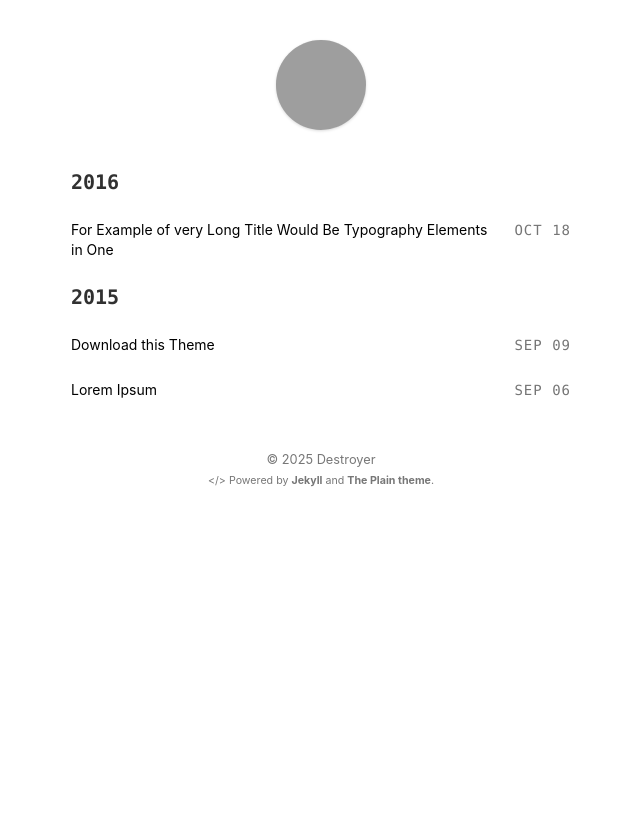
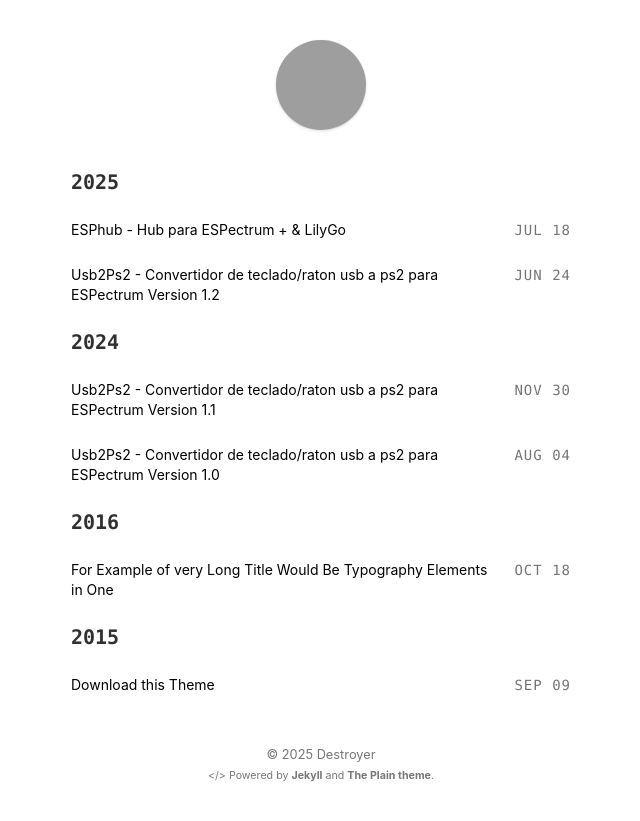
Before and after one commit to destroyer-dcf/destroyer-dcf.github.io, a Jekyll site: the page built from index.html, in a window 1280 px wide. Shown: the top 821 px of the page, without its empty margins (319-959 px from the left). Built offline with Jekyll 4.4.1, drawn with Linux system fonts in a browser that asks for light colours; some of the changed lines change nothing that is shown; grey boxes are pictures that could not be loaded.

Commit message:
fist commit

````diff
--- a/_config.yml
+++ b/_config.yml
@@ -8,7 +8,7 @@ logo_url:           https://avatars0.githubusercontent.com/u/105808314?v=4 # Get
 url:                https://destroyer-dcf.github.io # main url
 baseurl:
 permalink:          /:title # Post permalink
-timezone:           Asia/Kuala_Lumpur # https://en.wikipedia.org/wiki/List_of_tz_database_time_zones
+timezone:           Europe/Madrid # https://en.wikipedia.org/wiki/List_of_tz_database_time_zones
 mathjax:            true  # enables support for mathjax - set to 'false' to disable
 social_share_previews: true
 encoding:           UTF-8
@@ -25,9 +25,9 @@ include:            [ "robots.txt" ]
 exclude:            [ "LICENSE", "README.md", "CNAME", "vendor", "Gemfile", "script" ]
 plugins:
   - jekyll-sitemap
-  - jekyll-remote-theme
+#   - jekyll-remote-theme
 
-remote_theme: heiswayi/the-plain
+# remote_theme: heiswayi/the-plain
 
 
 defaults:
--- /dev/null
+++ b/_posts/2024-08-04-usb2ps2-version-1.0.md
@@ -0,0 +1,126 @@
+---
+title: Usb2Ps2 - Convertidor de teclado/raton usb a ps2 para ESPectrum Version 1.0
+updated: 2025-07-18 20:56
+---
+
+Esta placa esta diseñada para dar soporte a teclados USB en el emulador [ESPectrum](https://github.com/EremusOne/ESPectrum) creado por [Eremus](https://github.com/EremusOne). El firmware original esta creado por [NoOne](https://github.com/No0ne) para placas de desarrollo Raspberry Pico, yo lo he adaptado para la RP2040 Zero.
+> **Soporte para Teclado USB y PS/2**
+
+> **Repositorio:** [https://github.com/destroyer-dcf/usb2ps2](https://github.com/destroyer-dcf/usb2ps2)
+> **Firmware:** [Version 1.0 - usb2ps2.uf2](https://github.com/destroyer-dcf/usb2ps2/releases/download/1.0/usb2ps2.uf2)
+
+<div class="divider"></div>
+
+|![hw1](https://raw.githubusercontent.com/destroyer-dcf/usb2ps2/main/images/FOTO0.jpg) |![hw2](https://raw.githubusercontent.com/destroyer-dcf/usb2ps2/main/images/FOTO1.jpg) |
+|-|-|
+|![hw1](https://raw.githubusercontent.com/destroyer-dcf/usb2ps2/main/images/FOTO3.jpg) |![hw2](https://raw.githubusercontent.com/destroyer-dcf/usb2ps2/main/images/FOTO4.jpg) |
+
+
+### Circuito
+![hw1](https://raw.githubusercontent.com/destroyer-dcf/usb2ps2/main/images/circuito.jpg)
+[Descarga Esquema](docs/Schematic_USB2PS-2_2024-08-20.pdf)
+
+![hw2](https://raw.githubusercontent.com/destroyer-dcf/usb2ps2/main/images/circuito2.jpg)
+[Descarga Gerber](https://github.com/destroyer-dcf/usb2ps2/releases/download/1.0/Gerber_USB2PS-2_PCB_USB2PS-2_5_2024-08-10.zip)
+
+### Componentes
+
+| Cantidad | Componente| Link |
+|----------|----------|----------|
+| 1    | RP2040 Zero   | [ver](https://acortar.link/Bv6ozr)  |
+| 1    | Convertidor de nivel logico   | [ver](https://acortar.link/reAbsi)   |
+| 1    | Mini Dim 6p   | [ver](https://acortar.link/yrMd11)    |
+| 1    | JST XH2.54 4 pin| [ver](https://acortar.link/VGCncE)    |
+| 1    | JST XH2.54 2 pin (opcional)| [ver](https://acortar.link/VGCncE)    |
+| 1    | LED (opcional)| [ver](https://acortar.link/jYP3aA)    |
+| 1    | Adaptador USB-C a USB | [ver](https://es.aliexpress.com/item/1005004621683764.html#nav-specification) |
+
+### Caja
+Si quieres una caja para la placa en este link tienes los [STL]( https://www.thingiverse.com/thing:6853001) del proyecto. GRACIAS a Daniel por el trabajo!!!!!
+![hw1](https://raw.githubusercontent.com/destroyer-dcf/usb2ps2/main/images/thingiverse.jpg)
+
+
+### Soldar JST XH2.54 4 pin a Dim 6
+
+
+![hw2](https://raw.githubusercontent.com/destroyer-dcf/usb2ps2/main/images/dim6.jpg)
+
+| Pin | Color| Funcion |
+|----------|----------|----------|
+| 3    | negro   | GND  |
+| 4    | Rojo   | +5V  |
+| 5    | Blanco   | CLOCK   |
+| 1    | Amarillo| DATA    |
+| 2    | Sin Uso| Sin Uso  |
+| 6    | Sin Uso| Sin Uso |
+
+
+<!-- ```diff
+- text in yellow
++ text in green
+! text in orange
+# text in gray
+@@ text in purple (and bold)@@
+``` -->
+
+**Esta placa no tiene soporte para raton**
+
+Si queremos añadir soporte para raton a la version 1.0 de la placa seguiremos los siguientes pasos.
+
+
+<!-- MARKDOWN THEME -->
+<!-- # $\textsf{\color{#f5750e}{f5750e}}$ -->
+
+
+
+<!-- ### $\textsf{\color{#326a95}{326a95}}$
+
+#### $\textsf{\color{#18afd3}{18afd3}}$
+
+##### $\textsf{\color{#5ec3d5}{5ec3d5}}$ -->
+
+Soldaremos un cable al pin **HV3** y otro al **HV4** y los conectaremos al puerto PS/2 del Mouse en la lilygo
+
+| Pin | Color| PS/2 |
+|----------|----------|----------|
+| HV3    | Amarillo   | CLK  |
+| HV4    | Verde   | DATA  |
+
+
+![hw1](https://raw.githubusercontent.com/destroyer-dcf/usb2ps2/main/images/mouse_fix_1.jpg)|
+
+### Instalar
+* Descargar  `usb2ps2.uf2` from https://github.com/destroyer-dcf/usb2ps2/releases/tag/1.0
+* Copie `usb2ps2.uf2` a su RP2040 presionando BOOT antes de enchufarlo.
+* Conecta tu teclado al usbc de la placa
+* Si tu teclado es reconocido el led (opcional) se encendera.
+
+### Compilar
+
+Para poder compilar es necesario tener descargado el [SDK de raspberry pico](https://github.com/raspberrypi/pico-sdk)
+
+Una vez descargado es necesario actualizar la libreria TinyUSB al tag 0.16.0 para ello ..
+
+```
+export PICO_SDK_PATH=/path/to/pico-sdk
+cd $PICO_SDK_PATH/lib/tinyusb
+git checkout 0.16.0
+```
+
+Despues desde el directorio de nuestro proyecto
+
+```
+cd /path/to/usb2ps2
+mkdir build
+cd build
+cmake ..
+make
+```
+
+Si lo prefieres puedes ejecutar el script `compile.sh` cambiando la linea  `export PICO_SDK_PATH=~/pico-sdk` por tu path de pico-sdk
+
+### Recursos
+* https://github.com/No0ne/usb2ps2
+
+### Agradecimientos
+Gracias a NoOne por su ayuda y compartir su trabajo.
--- /dev/null
+++ b/_posts/2024-11-30-usb2ps2-version-1.1.md
@@ -0,0 +1,24 @@
+---
+title: Usb2Ps2 - Convertidor de teclado/raton usb a ps2 para ESPectrum Version 1.1
+updated: 2025-07-18 20:56
+---
+
+### The standard Lorem Ipsum passage, used since the 1500s
+
+"Lorem ipsum dolor sit amet, consectetur adipiscing elit, sed do eiusmod tempor incididunt ut labore et dolore magna aliqua. Ut enim ad minim veniam, quis nostrud exercitation ullamco laboris nisi ut aliquip ex ea commodo consequat. Duis aute irure dolor in reprehenderit in voluptate velit esse cillum dolore eu fugiat nulla pariatur. Excepteur sint occaecat cupidatat non proident, sunt in culpa qui officia deserunt mollit anim id est laborum."
+
+### Section 1.10.32 of "de Finibus Bonorum et Malorum", written by Cicero in 45 BC
+
+"Sed ut perspiciatis unde omnis iste natus error sit voluptatem accusantium doloremque laudantium, totam rem aperiam, eaque ipsa quae ab illo inventore veritatis et quasi architecto beatae vitae dicta sunt explicabo. Nemo enim ipsam voluptatem quia voluptas sit aspernatur aut odit aut fugit, sed quia consequuntur magni dolores eos qui ratione voluptatem sequi nesciunt. Neque porro quisquam est, qui dolorem ipsum quia dolor sit amet, consectetur, adipisci velit, sed quia non numquam eius modi tempora incidunt ut labore et dolore magnam aliquam quaerat voluptatem. Ut enim ad minima veniam, quis nostrum exercitationem ullam corporis suscipit laboriosam, nisi ut aliquid ex ea commodi consequatur? Quis autem vel eum iure reprehenderit qui in ea voluptate velit esse quam nihil molestiae consequatur, vel illum qui dolorem eum fugiat quo voluptas nulla pariatur?"
+
+### 1914 translation by H. Rackham
+
+"But I must explain to you how all this mistaken idea of denouncing pleasure and praising pain was born and I will give you a complete account of the system, and expound the actual teachings of the great explorer of the truth, the master-builder of human happiness. No one rejects, dislikes, or avoids pleasure itself, because it is pleasure, but because those who do not know how to pursue pleasure rationally encounter consequences that are extremely painful. Nor again is there anyone who loves or pursues or desires to obtain pain of itself, because it is pain, but because occasionally circumstances occur in which toil and pain can procure him some great pleasure. To take a trivial example, which of us ever undertakes laborious physical exercise, except to obtain some advantage from it? But who has any right to find fault with a man who chooses to enjoy a pleasure that has no annoying consequences, or one who avoids a pain that produces no resultant pleasure?"
+
+### Section 1.10.33 of "de Finibus Bonorum et Malorum", written by Cicero in 45 BC
+
+"At vero eos et accusamus et iusto odio dignissimos ducimus qui blanditiis praesentium voluptatum deleniti atque corrupti quos dolores et quas molestias excepturi sint occaecati cupiditate non provident, similique sunt in culpa qui officia deserunt mollitia animi, id est laborum et dolorum fuga. Et harum quidem rerum facilis est et expedita distinctio. Nam libero tempore, cum soluta nobis est eligendi optio cumque nihil impedit quo minus id quod maxime placeat facere possimus, omnis voluptas assumenda est, omnis dolor repellendus. Temporibus autem quibusdam et aut officiis debitis aut rerum necessitatibus saepe eveniet ut et voluptates repudiandae sint et molestiae non recusandae. Itaque earum rerum hic tenetur a sapiente delectus, ut aut reiciendis voluptatibus maiores alias consequatur aut perferendis doloribus asperiores repellat."
+
+### 1914 translation by H. Rackham
+
+"On the other hand, we denounce with righteous indignation and dislike men who are so beguiled and demoralized by the charms of pleasure of the moment, so blinded by desire, that they cannot foresee the pain and trouble that are bound to ensue; and equal blame belongs to those who fail in their duty through weakness of will, which is the same as saying through shrinking from toil and pain. These cases are perfectly simple and easy to distinguish. In a free hour, when our power of choice is untrammelled and when nothing prevents our being able to do what we like best, every pleasure is to be welcomed and every pain avoided. But in certain circumstances and owing to the claims of duty or the obligations of business it will frequently occur that pleasures have to be repudiated and annoyances accepted. The wise man therefore always holds in these matters to this principle of selection: he rejects pleasures to secure other greater pleasures, or else he endures pains to avoid worse pains."
--- a/_posts/2015-09-06-lorem-ipsum.md
+++ b/_posts/2025-06-24-usb2ps2-version-1.2.md
@@ -1,6 +1,6 @@
 ---
-title: Lorem Ipsum
-updated: 2015-09-06 15:56
+title: Usb2Ps2 - Convertidor de teclado/raton usb a ps2 para ESPectrum Version 1.2
+updated: 2025-07-18 20:56
 ---
 
 ### The standard Lorem Ipsum passage, used since the 1500s
--- /dev/null
+++ b/_posts/2025-07-18-ESPhub.md
@@ -0,0 +1,24 @@
+---
+title: ESPhub - Hub para ESPectrum + & LilyGo
+updated: 2025-07-18 20:56
+---
+
+### The standard Lorem Ipsum passage, used since the 1500s
+
+"Lorem ipsum dolor sit amet, consectetur adipiscing elit, sed do eiusmod tempor incididunt ut labore et dolore magna aliqua. Ut enim ad minim veniam, quis nostrud exercitation ullamco laboris nisi ut aliquip ex ea commodo consequat. Duis aute irure dolor in reprehenderit in voluptate velit esse cillum dolore eu fugiat nulla pariatur. Excepteur sint occaecat cupidatat non proident, sunt in culpa qui officia deserunt mollit anim id est laborum."
+
+### Section 1.10.32 of "de Finibus Bonorum et Malorum", written by Cicero in 45 BC
+
+"Sed ut perspiciatis unde omnis iste natus error sit voluptatem accusantium doloremque laudantium, totam rem aperiam, eaque ipsa quae ab illo inventore veritatis et quasi architecto beatae vitae dicta sunt explicabo. Nemo enim ipsam voluptatem quia voluptas sit aspernatur aut odit aut fugit, sed quia consequuntur magni dolores eos qui ratione voluptatem sequi nesciunt. Neque porro quisquam est, qui dolorem ipsum quia dolor sit amet, consectetur, adipisci velit, sed quia non numquam eius modi tempora incidunt ut labore et dolore magnam aliquam quaerat voluptatem. Ut enim ad minima veniam, quis nostrum exercitationem ullam corporis suscipit laboriosam, nisi ut aliquid ex ea commodi consequatur? Quis autem vel eum iure reprehenderit qui in ea voluptate velit esse quam nihil molestiae consequatur, vel illum qui dolorem eum fugiat quo voluptas nulla pariatur?"
+
+### 1914 translation by H. Rackham
+
+"But I must explain to you how all this mistaken idea of denouncing pleasure and praising pain was born and I will give you a complete account of the system, and expound the actual teachings of the great explorer of the truth, the master-builder of human happiness. No one rejects, dislikes, or avoids pleasure itself, because it is pleasure, but because those who do not know how to pursue pleasure rationally encounter consequences that are extremely painful. Nor again is there anyone who loves or pursues or desires to obtain pain of itself, because it is pain, but because occasionally circumstances occur in which toil and pain can procure him some great pleasure. To take a trivial example, which of us ever undertakes laborious physical exercise, except to obtain some advantage from it? But who has any right to find fault with a man who chooses to enjoy a pleasure that has no annoying consequences, or one who avoids a pain that produces no resultant pleasure?"
+
+### Section 1.10.33 of "de Finibus Bonorum et Malorum", written by Cicero in 45 BC
+
+"At vero eos et accusamus et iusto odio dignissimos ducimus qui blanditiis praesentium voluptatum deleniti atque corrupti quos dolores et quas molestias excepturi sint occaecati cupiditate non provident, similique sunt in culpa qui officia deserunt mollitia animi, id est laborum et dolorum fuga. Et harum quidem rerum facilis est et expedita distinctio. Nam libero tempore, cum soluta nobis est eligendi optio cumque nihil impedit quo minus id quod maxime placeat facere possimus, omnis voluptas assumenda est, omnis dolor repellendus. Temporibus autem quibusdam et aut officiis debitis aut rerum necessitatibus saepe eveniet ut et voluptates repudiandae sint et molestiae non recusandae. Itaque earum rerum hic tenetur a sapiente delectus, ut aut reiciendis voluptatibus maiores alias consequatur aut perferendis doloribus asperiores repellat."
+
+### 1914 translation by H. Rackham
+
+"On the other hand, we denounce with righteous indignation and dislike men who are so beguiled and demoralized by the charms of pleasure of the moment, so blinded by desire, that they cannot foresee the pain and trouble that are bound to ensue; and equal blame belongs to those who fail in their duty through weakness of will, which is the same as saying through shrinking from toil and pain. These cases are perfectly simple and easy to distinguish. In a free hour, when our power of choice is untrammelled and when nothing prevents our being able to do what we like best, every pleasure is to be welcomed and every pain avoided. But in certain circumstances and owing to the claims of duty or the obligations of business it will frequently occur that pleasures have to be repudiated and annoyances accepted. The wise man therefore always holds in these matters to this principle of selection: he rejects pleasures to secure other greater pleasures, or else he endures pains to avoid worse pains."
````
Also changed, not shown: 1 other file.
